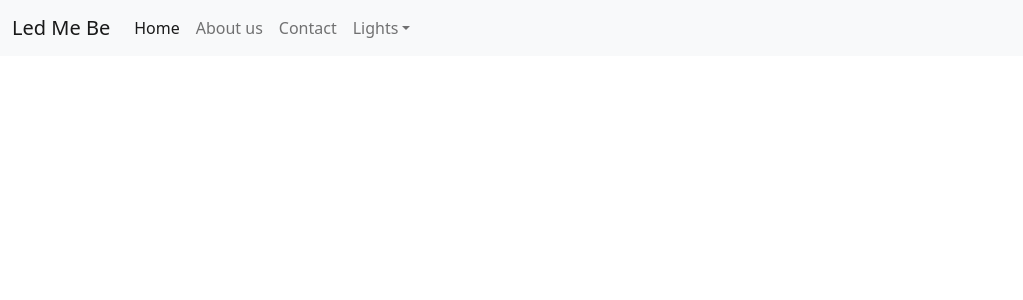
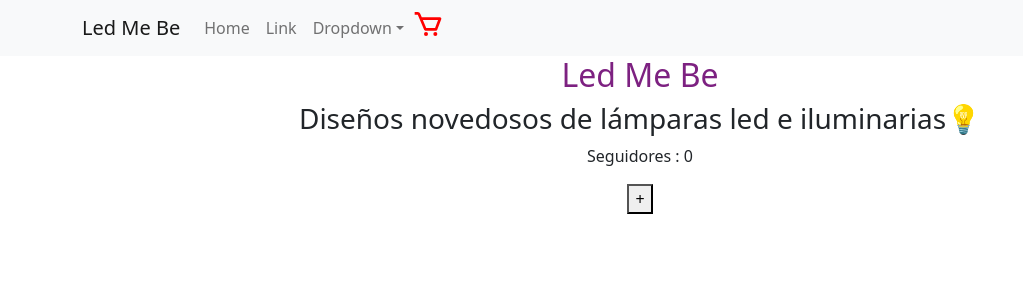
Before and after one commit to rodrimadrid/ledmebe, a React (Create React App) app: page / in a window 1280 px wide. Shown: the top 300 px of the page, without its empty margins (0-1023 px from the left). Built offline with nearby package versions, Linux system fonts and the light colour scheme.

Commit message:
Led Me Be - Fernandez Madrid
Led Me Be - Fernandez Madrid

```diff
--- a/package.json
+++ b/package.json
@@ -8,8 +8,9 @@
     "@testing-library/user-event": "^12.8.3",
     "bootstrap": "^5.1.1",
     "react": "^17.0.2",
-    "react-bootstrap": "^2.0.0-beta.6",
+    "react-bootstrap": "^2.0.0-rc.0",
     "react-dom": "^17.0.2",
+    "react-icons": "^4.2.0",
     "react-scripts": "4.0.3",
     "web-vitals": "^1.1.2"
   },
@@ -36,5 +37,8 @@
       "last 1 firefox version",
       "last 1 safari version"
     ]
+  },
+  "devDependencies": {
+    "reinstall-node-modules": "^2.0.0"
   }
 }
--- a/src/App.js
+++ b/src/App.js
@@ -1,9 +1,12 @@
 import './App.css';
 import NavBar from './components/Navbar.js';
+import ItemListContainer from './components/ItemListContainer.js';
+
 function App() {
   return (
     <div className="App">
-      <NavBar/>
+      <NavBar />
+      <ItemListContainer marca = 'Led Me Be'/>
     </div>
   );
 }
--- /dev/null
+++ b/src/components/CartWidget.js
@@ -0,0 +1,11 @@
+import { BiCart } from "react-icons/bi";
+function CartWidget () {
+
+    return <div> <BiCart
+                    size={32}
+                    color={"red"}
+
+                    />
+            </div>
+}
+export default CartWidget
--- /dev/null
+++ b/src/components/ItemListContainer.js
@@ -0,0 +1,26 @@
+import React, { useState } from 'react'
+const ItemListContainer = (props) =>{
+    let [cantSeguidores, setMSeguidores] = useState(0)
+    let styles = {
+        color : '#7D2181',
+        fontSize : '2em'
+    }
+const seguidores = <p>Seguidores : {cantSeguidores}</p>
+const sumarSeguidores = ()=>{
+    cantSeguidores < 10 ?
+    setMSeguidores(cantSeguidores +1)
+    : console.log('Ya no hay lugar..')
+}
+    return(
+        <div >
+            <h1 style = {styles}>
+                {props.marca}
+            </h1>
+            <h3>Diseños novedosos de lámparas led e iluminarias💡</h3>
+            {seguidores}
+            <button onClick = {sumarSeguidores}>+</button>
+        </div>
+    )
+}
+
+export default ItemListContainer
--- a/src/components/Navbar.js
+++ b/src/components/Navbar.js
@@ -1,41 +1,29 @@
-import 'bootstrap/dist/css/bootstrap.min.css'
+import 'bootstrap/dist/css/bootstrap.min.css';
+import {Navbar, Container, Nav, NavDropdown} from 'react-bootstrap'
+import CartWidget from './CartWidget.js'
 
 function NavBar() {
   return (
-    <div className="NavBar">
-    <nav class="navbar navbar-expand-lg navbar-light bg-light">
-        <div class="container-fluid">
-          <a class="navbar-brand" href="#">Led Me Be</a>
-          <button class="navbar-toggler" type="button" data-bs-toggle="collapse" data-bs-target="#navbarNavDropdown" aria-controls="navbarNavDropdown" aria-expanded="false" aria-label="Toggle navigation">
-            <span class="navbar-toggler-icon"></span>
-          </button>
-          <div class="collapse navbar-collapse" id="navbarNavDropdown">
-            <ul class="navbar-nav">
-              <li class="nav-item">
-                <a class="nav-link active" aria-current="page" href="#">Home</a>
-              </li>
-              <li class="nav-item">
-                <a class="nav-link" href="#">About us</a>
-              </li>
-              <li class="nav-item">
-                <a class="nav-link" href="#">Contact</a>
-              </li>
-              <li class="nav-item dropdown">
-                <a class="nav-link dropdown-toggle" href="#" id="navbarDropdownMenuLink" role="button" data-bs-toggle="dropdown" aria-expanded="false">
-                  Lights
-                </a>
-                <ul class="dropdown-menu" aria-labelledby="navbarDropdownMenuLink">
-                  <li><a class="dropdown-item" href="#">Action</a></li>
-                  <li><a class="dropdown-item" href="#">Another action</a></li>
-                  <li><a class="dropdown-item" href="#">Something else here</a></li>
-                </ul>
-              </li>
-            </ul>
-          </div>
-        </div>
-      </nav>
-
-    </div>
+    <Navbar bg="light" expand="lg">
+      <Container>
+        <Navbar.Brand href="#home">Led Me Be</Navbar.Brand>
+        <Navbar.Toggle aria-controls="basic-navbar-nav" />
+        <Navbar.Collapse id="basic-navbar-nav">
+          <Nav className="me-auto">
+            <Nav.Link href="#home">Home</Nav.Link>
+            <Nav.Link href="#link">Link</Nav.Link>
+            <NavDropdown title="Dropdown" id="basic-nav-dropdown">
+              <NavDropdown.Item href="#action/3.1">Action</NavDropdown.Item>
+              <NavDropdown.Item href="#action/3.2">Another action</NavDropdown.Item>
+              <NavDropdown.Item href="#action/3.3">Something</NavDropdown.Item>
+              <NavDropdown.Divider />
+              <NavDropdown.Item href="#action/3.4">Separated link</NavDropdown.Item>
+            </NavDropdown>
+            <CartWidget />
+          </Nav>
+        </Navbar.Collapse>
+      </Container>
+    </Navbar>
   );
 }
 export default NavBar;
```
Also changed, not shown: src/logo.svg (deleted), 1 other file (tests, documents, lock files or other folders).
